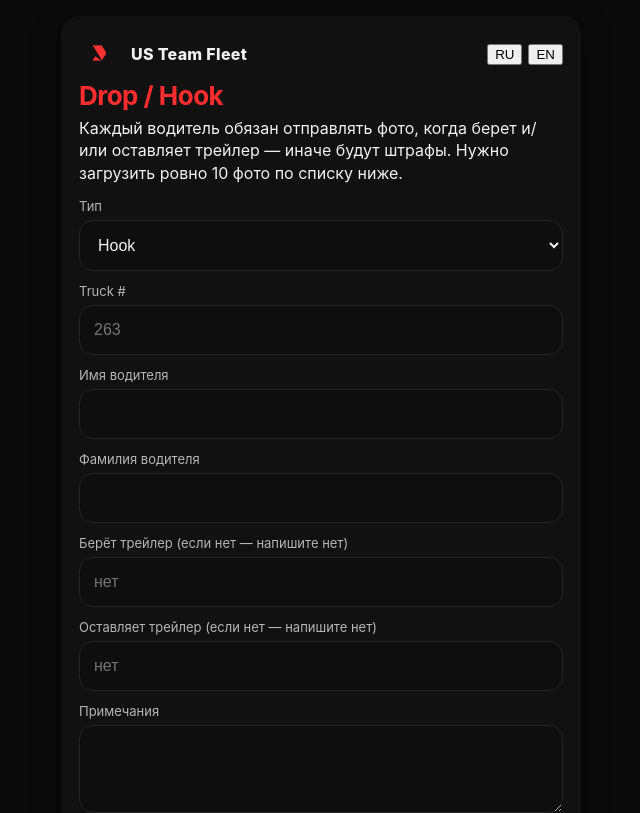
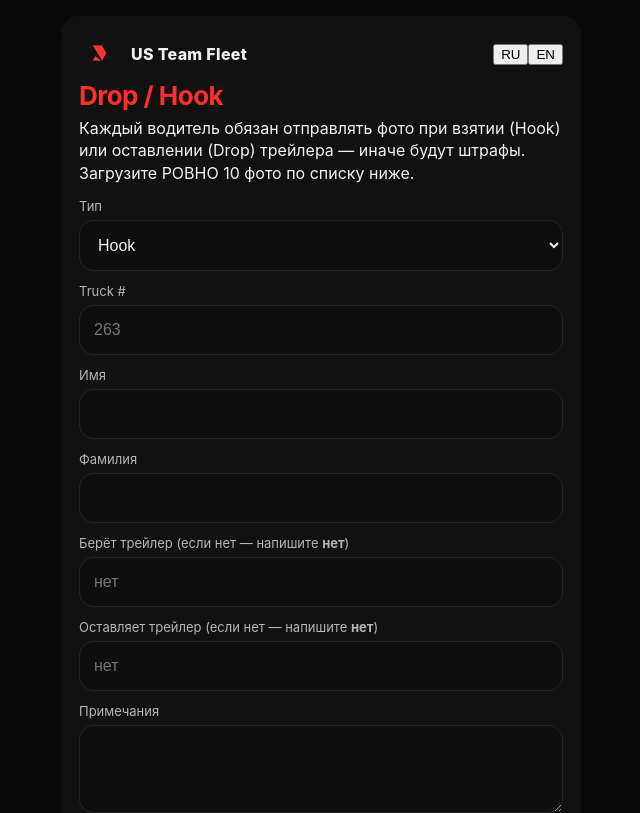
Before and after one commit to danmiller22/222, a Next.js app in the folder drop-hook-vercel-fixed-public/: page / in a window 1280 px wide. Shown: the top 813 px of the page, without its empty margins (319-959 px from the left). Built offline with nearby package versions, Linux system fonts and the light colour scheme; no server answers.

Commit message:
Update page.tsx

```diff
--- a/drop-hook-vercel-fixed-public/app/page.tsx
+++ b/drop-hook-vercel-fixed-public/app/page.tsx
@@ -10,24 +10,25 @@ const STR = {
   ru: {
     brand: 'US Team Fleet',
     title: 'Drop / Hook',
-    policy: 'Каждый водитель обязан отправлять фото, когда берет и/или оставляет трейлер — иначе будут штрафы. Нужно загрузить ровно 10 фото по списку ниже.',
+    policy:
+      'Каждый водитель обязан отправлять фото при взятии (Hook) или оставлении (Drop) трейлера — иначе будут штрафы. Загрузите РОВНО 10 фото по списку ниже.',
     type: 'Тип',
     hook: 'Hook',
     drop: 'Drop',
     truck: 'Truck #',
-    first: 'Имя водителя',
-    last: 'Фамилия водителя',
-    pick: 'Берёт трейлер (если нет — напишите нет)',
-    droptr: 'Оставляет трейлер (если нет — напишите нет)',
+    first: 'Имя',
+    last: 'Фамилия',
+    pick: 'Берёт трейлер (если нет — напишите <b>нет</b>)',
+    droptr: 'Оставляет трейлер (если нет — напишите <b>нет</b>)',
     notes: 'Примечания',
-    choose10: 'Выберите сразу 10 фото из галереи. Обязательные ракурсы:',
+    choose10: 'Выберите сразу 10 фото из галереи. Рекомендуемые ракурсы:',
     chosen: (n:number)=>`Выбрано: ${n} из 10`,
     send: 'Отправить',
     sending: 'Отправка…',
     done: 'Готово ✔ Письмо отправлено.',
     needField: (k:string)=>`Заполни поле: ${k}`,
-    must10: (n:number)=>`Выбери ровно 10 фото. Сейчас: ${n}`,
-    tooBig: 'Суммарный размер фото >24MB. Сделай снимки меньшего размера.',
+    must10: (n:number)=>`Нужно ровно 10 фото. Сейчас: ${n}`,
+    tooBig: 'Суммарный размер фото >24MB. Снимайте меньшим размером.',
     err: 'Ошибка отправки',
     angles: [
       'Номер трейлера',
@@ -46,15 +47,16 @@ const STR = {
   en: {
     brand: 'US Team Fleet',
     title: 'Drop / Hook',
-    policy: 'Every driver must submit photos when hooking or dropping a trailer — charges will apply otherwise. Upload 10 photos as listed below.',
+    policy:
+      'Every driver must submit photos when hooking (Hook) or dropping (Drop) a trailer — penalties otherwise. Upload EXACTLY 10 photos as listed below.',
     type: 'Type',
     hook: 'Hook',
     drop: 'Drop',
     truck: 'Truck #',
     first: 'First name',
     last: 'Last name',
-    pick: 'Trailer picked (if none — write none)',
-    droptr: 'Trailer dropped (if none — write none)',
+    pick: 'Trailer picked (if none — write <b>none</b>)',
+    droptr: 'Trailer left (if none — write <b>none</b>)',
     notes: 'Notes',
     choose10: 'Select exactly 10 photos from gallery. Recommended angles:',
     chosen: (n:number)=>`Selected: ${n} / 10`,
@@ -62,20 +64,20 @@ const STR = {
     sending: 'Sending…',
     done: 'Done ✔ Email sent.',
     needField: (k:string)=>`Fill the field: ${k}`,
-    must10: (n:number)=>`Select exactly 10 photos. Now: ${n}`,
+    must10: (n:number)=>`You must select exactly 10 photos. Now: ${n}`,
     tooBig: 'Total photo size >24MB. Use smaller images.',
     err: 'Submit error',
     angles: [
       'Trailer number',
-      'All tires',
+      'All wheels',
       'Inside the trailer',
       'Corners',
-      'Roof',
+      'Ceilings',
       'Doors',
       'Left side (outside)',
       'Right side (outside)',
       'Front side (outside)',
-      'Plugs/Sockets',
+      'Sockets',
     ],
     none: 'none',
   }
@@ -86,7 +88,6 @@ export default function Page() {
   const [state, setState] = useState<SubmitState>({ status: 'idle' });
   const [files, setFiles] = useState<File[]>([]);
 
-  // запоминаем язык локально
   useEffect(()=>{ const s = localStorage.getItem('lang') as Lang|null; if (s) setLang(s); },[]);
   useEffect(()=>{ localStorage.setItem('lang', lang); },[lang]);
 
@@ -146,9 +147,25 @@ export default function Page() {
             <Image src="/logo.png" alt="US Team Fleet" width={40} height={40} priority />
             <div className="brand">{t.brand}</div>
           </div>
-          <div style={{display:'flex', gap:6}}>
-            <button type="button" className="btn-secondary" onClick={()=>setLang('ru')} aria-pressed={lang==='ru'}>RU</button>
-            <button type="button" className="btn-secondary" onClick={()=>setLang('en')} aria-pressed={lang==='en'}>EN</button>
+
+          {/* Apple-like segmented control */}
+          <div className="lang-toggle" role="group" aria-label="Language">
+            <button
+              type="button"
+              className={`seg ${lang==='ru' ? 'active' : ''}`}
+              onClick={() => setLang('ru')}
+              aria-pressed={lang==='ru'}
+            >
+              RU
+            </button>
+            <button
+              type="button"
+              className={`seg ${lang==='en' ? 'active' : ''}`}
+              onClick={() => setLang('en')}
+              aria-pressed={lang==='en'}
+            >
+              EN
+            </button>
           </div>
         </div>
 
@@ -172,12 +189,12 @@ export default function Page() {
 
             <div className="field">
               <label>{t.first}</label>
-              <input type="text" name="driver_first" placeholder="" required />
+              <input type="text" name="driver_first" required />
             </div>
 
             <div className="field">
               <label>{t.last}</label>
-              <input type="text" name="driver_last" placeholder="" required />
+              <input type="text" name="driver_last" required />
             </div>
 
             <div className="field">
@@ -192,7 +209,7 @@ export default function Page() {
 
             <div className="field field--full">
               <label>{t.notes}</label>
-              <textarea name="notes" placeholder=""></textarea>
+              <textarea name="notes"></textarea>
             </div>
           </div>
 
```
